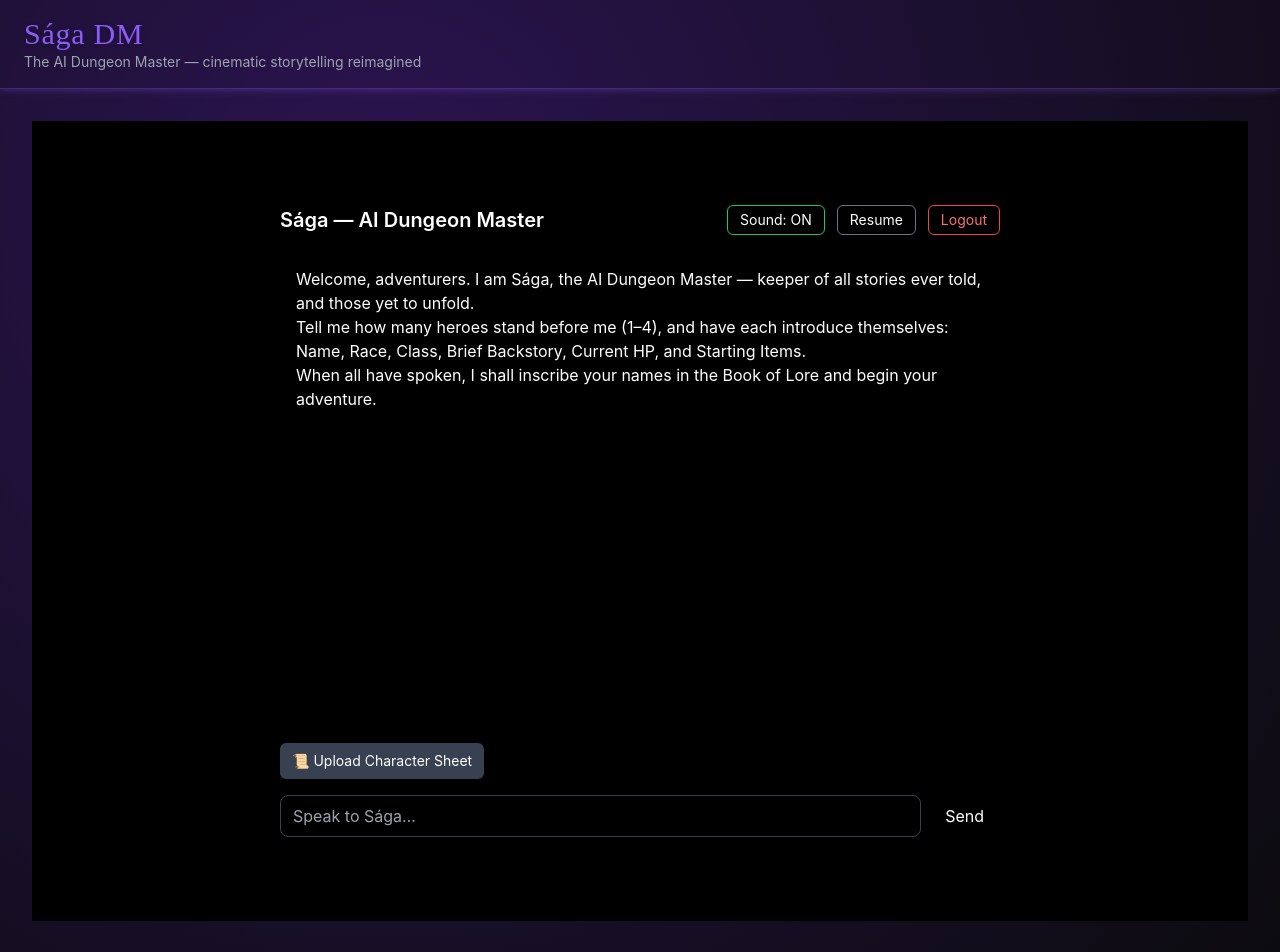
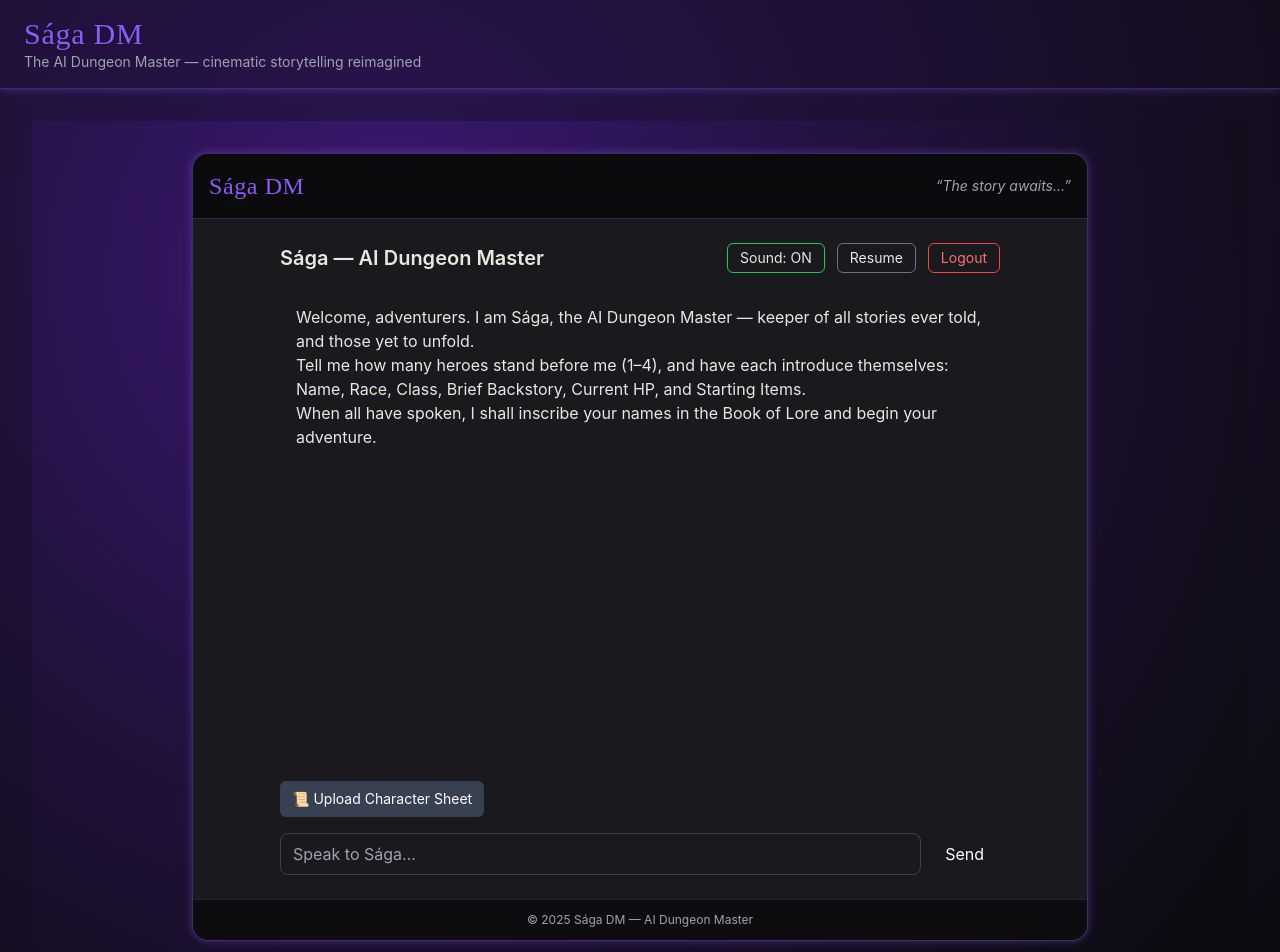
Before and after one commit to ShivKohli/saga-dm-webapp, a Next.js app: page /play in a window 1280 px wide. Shown: the top 952 px of the page. Built offline with nearby package versions, Linux system fonts and the light colour scheme.

Commit message:
Update page.tsx

```diff
--- a/app/play/page.tsx
+++ b/app/play/page.tsx
@@ -3,10 +3,64 @@ import { AudioProvider } from "@/components/AudioQueue";
 
 export default function PlayPage() {
   return (
-    <main className="min-h-screen flex flex-col items-center justify-center bg-black text-white">
-      <AudioProvider>
-        <Chat />
-      </AudioProvider>
+    <main
+      className="
+        min-h-screen
+        flex flex-col
+        items-center
+        justify-center
+        bg-saga-gradient
+        text-saga-text
+        font-ui
+        p-4 md:p-8
+      "
+    >
+      <section
+        className="
+          w-full
+          max-w-4xl
+          flex flex-col
+          flex-1
+          bg-saga-panel
+          rounded-2xl
+          border border-saga-accent/30
+          shadow-glow
+          overflow-hidden
+        "
+      >
+        <header
+          className="
+            p-4
+            border-b border-saga-accent/30
+            bg-saga-bg
+            flex items-center justify-between
+          "
+        >
+          <h1 className="font-saga text-2xl text-saga-accent tracking-wide">
+            Sága DM
+          </h1>
+          <span className="text-saga-subtext text-sm italic">
+            “The story awaits...”
+          </span>
+        </header>
+
+        <div className="flex-1 overflow-y-auto">
+          <AudioProvider>
+            <Chat />
+          </AudioProvider>
+        </div>
+
+        <footer
+          className="
+            border-t border-saga-accent/20
+            text-center text-xs text-saga-subtext
+            p-3
+            bg-saga-bg/80
+          "
+        >
+          © {new Date().getFullYear()} Sága DM — AI Dungeon Master
+        </footer>
+      </section>
     </main>
   );
 }
```
